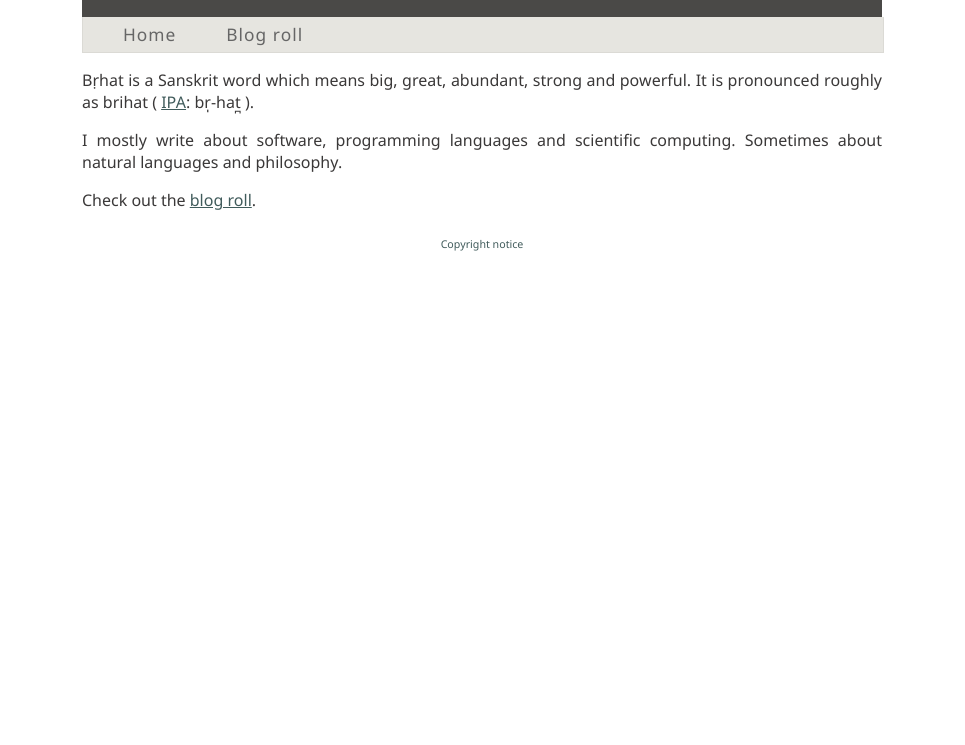
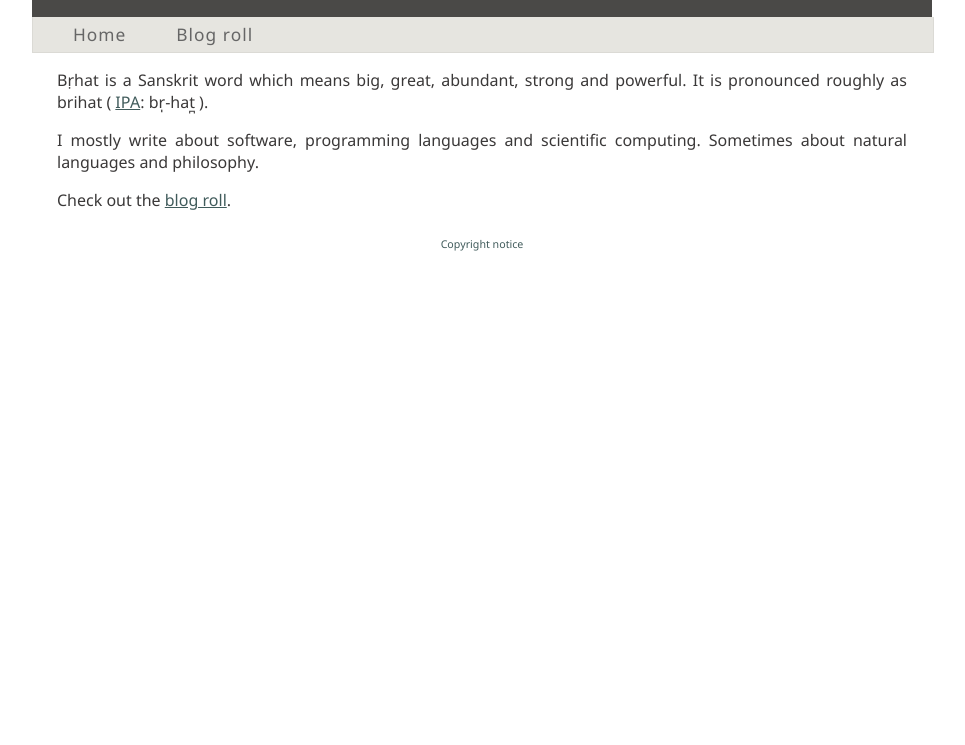
Before and after one commit to brihat/brihat.github.io, a plain HTML site: page index.html in a window 1280 px wide. Shown: the part 55-800 px from the top of the page, without its empty margins (158-1123 px from the left). Drawn offline with Linux system fonts and the light colour scheme.

Commit message:
Adjust margins

```diff
--- a/css/style.css
+++ b/css/style.css
@@ -44,7 +44,7 @@ body {
 #container {
         margin: 0;
         margin: 0px auto;
-        width: 800px;
+        width: 900px;
 }
 #header {
         margin-top: -35px;
@@ -64,7 +64,7 @@ body {
         border-left: solid #DBDAD5 1px;
         border-right: solid #DBDAD5 1px;
         border-bottom: solid #DBDAD5 1px;
-        width: 800px;
+        width: 900px;
         height: 35px;
         text-align: right;
 }
@@ -105,10 +105,6 @@ ul.menu li.current_page_item a:active {
                 font-weight: bold;
 }
 
-#content {
-        width: 800px;
-}
-
 #content .commentbox {
         color: #918E85;
         background-color: #FBF4E2;
@@ -119,7 +115,8 @@ ul.menu li.current_page_item a:active {
 
 #content {
         float: left;
-        width: 800px;
+        margin-left: 25px;
+        width: 850px; /* 900px - 25 left - 25 right */
         text-align: justify;
 }
 #content  h1 {color: #405B5B;}
```
